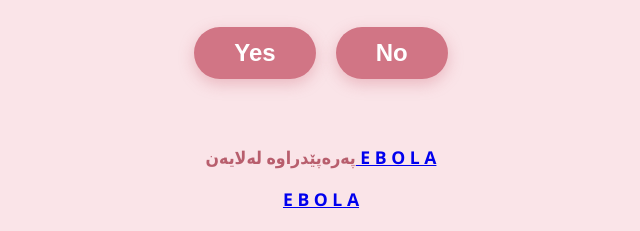
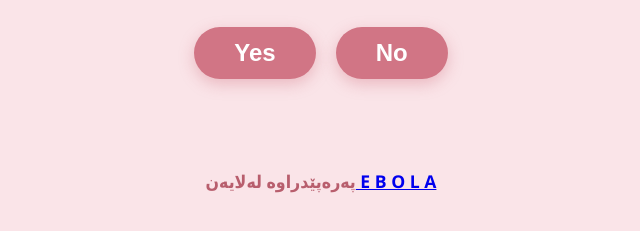
Before and after one commit to 9ini10/bo-darsakan-, a plain HTML site: page index.html in a window 1280 px wide. Shown: the part 569-800 px from the top of the page, without its empty margins (319-959 px from the left). Drawn offline with Linux system fonts and the light colour scheme.

Commit message:
Update index.html

```diff
--- a/index.html
+++ b/index.html
@@ -96,7 +96,7 @@
     </div>
 
     <footer>  <p class="lang-text" data-ku="پەرەپێدراوە لەلایەن" data-en="Powered by">پەرەپێدراوە لەلایەن<a href="https://t.me/ebol_4" target="_blank"> E B O L A </a></p>
-        <a href="https://t.me/ebol_4" target="_blank"> E B O L A </a>
+
   </footer>
 
     <script>
```
